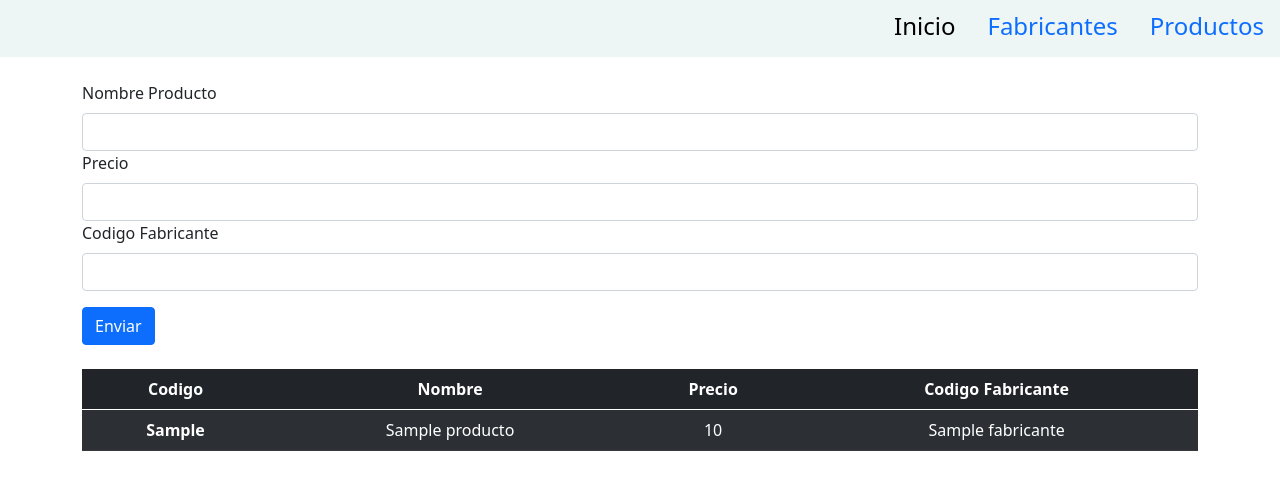
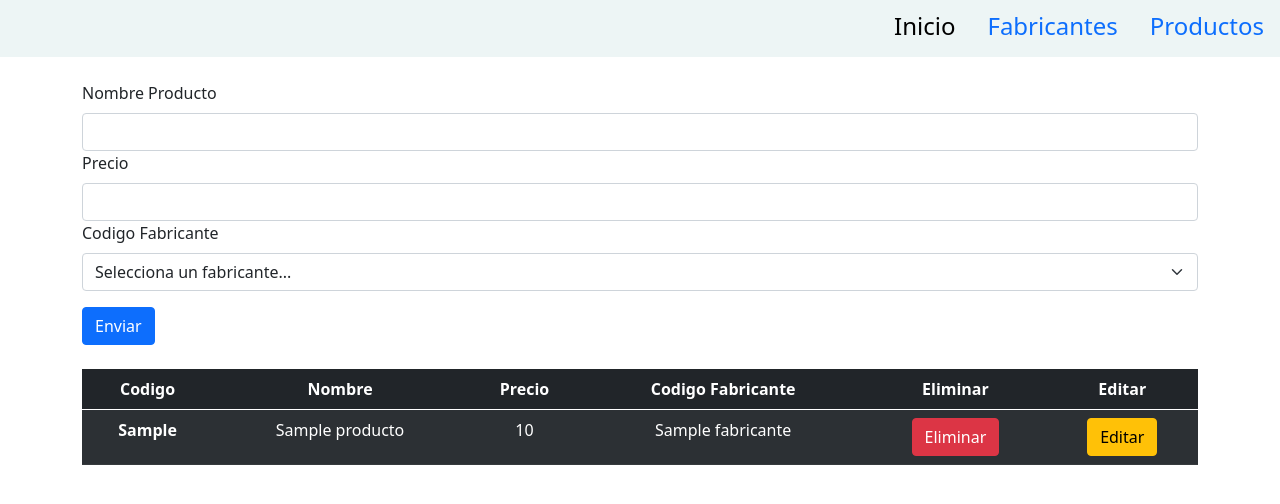
Before and after one commit to alexisabc/ejerciciobd, a PHP site: page /productos.php in a window 1280 px wide. Shown: the top 504 px of the page. Run offline with PHP 8.4, Linux system fonts and the light colour scheme; tables that the repository leaves empty or names only in its code hold one stand-in row (values such as "Sample post").

Commit message:
btn DEL y UPD

```diff
--- a/productos.php
+++ b/productos.php
@@ -10,7 +10,7 @@
     <div class="container">
 
         <br>
-
+        <!--inicio de formulario-->
         <form action="action/insertproducto.php" method="POST">
             <div class="mb-3">
                 <label class="form-label">Nombre Producto</label>
@@ -18,13 +18,31 @@
                 <label class="form-label">Precio</label>
                 <input type="text" name="inputPrecio" class="form-control">
                 <label class="form-label">Codigo Fabricante</label>
-                <input type="text" name="inputCodigoFabricante" class="form-control">
-            </div>
+
+            <!--select para los nombres de fabricantes-->
+            <select name="inputcodigo_fabricante" class="form-select form-select-md" aria-label=".form-select-lg example">
+            <option selected>Selecciona un fabricante...</option>
+            <?php
+            // importar el archivo de conexion
+            include('connection/connection.php');
+            // variable para listar toda la tabla
+            $consulta = "SELECT * FROM fabricante";
+            // query de conexion  y query de listado
+            $resultado = mysqli_query($connection,$consulta);
+            // mientras haya algo dentro de table, seguira listado
+            while ($fila= mysqli_fetch_array($resultado)){
+
+            ?>
+            <option value="<?php echo $fila["codigo"]?>"><?php echo $fila["nombre"] ?></option>
+            <?php } //cierre del while?>
+    </select>
+    </div>
             <button type="submit" name="enviar" class="btn btn-primary">Enviar</button>
         </form>
+        <!--fin de formularios-->
 
         <br>
-
+            <!--inicio de la tabla de productos-->
             <table class="table table-dark table-striped text-center">
                 <thead>
                     <tr>
@@ -32,6 +50,8 @@
                         <th scope="col">Nombre</th>
                         <th scope="col">Precio</th>
                         <th scope="col">Codigo Fabricante</th>
+                        <th scope="col">Eliminar</th>
+                        <th scope="col">Editar</th>
                     </tr>
                 </thead>
                 <tbody>
@@ -46,10 +66,13 @@
                             <td><?php echo $fila["nombre"] ?></td>
                             <td><?php echo $fila["precio"] ?></td>
                             <td><?php echo $fila["codigo_fabricante"] ?></td>
+                            <td><a href="action/deleteproducto.php?id=<?php echo $fila["codigo"] ?>"class="btn btn-danger">Eliminar</a></td>
+                            <td><a class="btn btn-warning">Editar</a></td>
                         </tr>
-                    <?php } ?>
+                    <?php } //cierre del while?>
                 </tbody>
             </table>
+            <!--final de la tabla de productos-->
     </div>
 
 
```
Also changed, not shown: action/deletefabricante.php (added, +13 -0 lines), action/deleteproducto.php (added, +13 -0 lines), fabricantes.php (+20 -9 lines).
